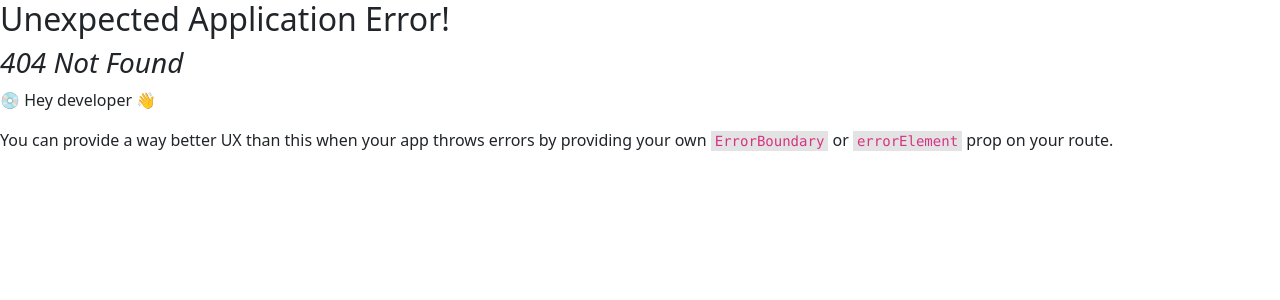
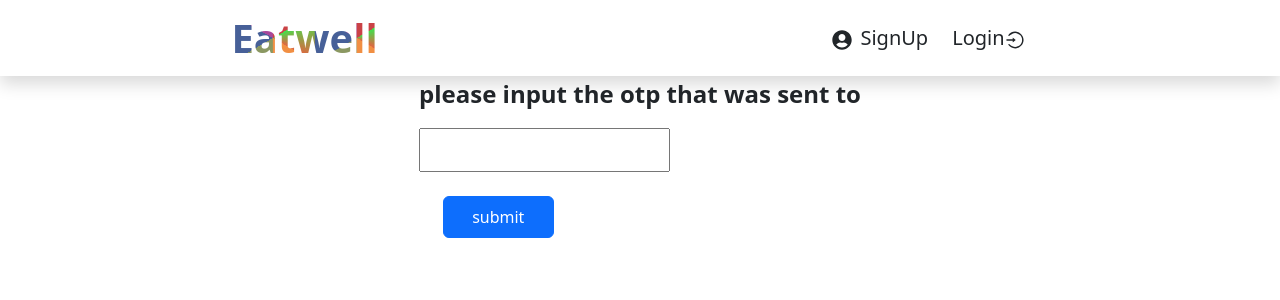
Before and after one commit to mekuzd/EatWell-React.js, a React (Vite) app: page /otpverify in a window 1280 px wide. Before the commit this address had no page. Shown: the top 300 px of the page. Built offline with nearby package versions, Linux system fonts and the light colour scheme.

Commit message:
created verify otp componen , the contwxt to provide email to the verify otp route

```diff
--- /dev/null
+++ b/src/Provider/Context.jsx
@@ -0,0 +1,15 @@
+import React, { createContext, useState } from "react";
+
+export const Context = createContext(null);
+
+const ContextProvider = ({ children }) => {
+  const [email, setEmail] = useState("");
+
+  const initialState = {
+    email,
+    setEmail,
+  };
+
+  return <Context.Provider value={initialState}>{children}</Context.Provider>;
+};
+export default ContextProvider;
--- a/src/main.jsx
+++ b/src/main.jsx
@@ -3,13 +3,14 @@ import ReactDOM from "react-dom/client";
 import "./index.css";
 import "./App.css";
 import "bootstrap/dist/css/bootstrap.min.css";
-
 import { createBrowserRouter, RouterProvider } from "react-router-dom";
+import ContextProvider from "./Provider/Context";
 
 const App = React.lazy(() => import("./App"));
 const Signup = React.lazy(() => import("./pages/SignUp"));
 const Login = React.lazy(() => import("./pages/login"));
 const Forgotpassword = React.lazy(() => import("./pages/forgotpassword"));
+const OtpVerify = React.lazy(() => import("./pages/OtpVerify"));
 
 const router = createBrowserRouter([
   {
@@ -27,11 +28,18 @@ const router = createBrowserRouter([
     path: "/login",
     element: <Login />,
   },
+  {
+    path: "/otpverify",
+    element: <OtpVerify />,
+  },
 ]);
 ReactDOM.createRoot(document.getElementById("root")).render(
   <React.StrictMode>
-    <Suspense>
-      <RouterProvider router={router} />
-    </Suspense>
+    <ContextProvider>
+      {" "}
+      <Suspense>
+        <RouterProvider router={router} />
+      </Suspense>
+    </ContextProvider>
   </React.StrictMode>,
 );
--- /dev/null
+++ b/src/pages/OtpVerify.jsx
@@ -0,0 +1,23 @@
+import { useContext } from "react";
+import DefaultLayout from "../Layouts/DefaultLayouts";
+import { Context } from "../Provider/Context";
+
+const OtpVerify = () => {
+  const { email } = useContext(Context);
+  return (
+    <DefaultLayout>
+      <main className=" d-flex ">
+        <div className="m-auto">
+          <form action="">
+            <p className="fw-bold fs-4">
+              please input the otp that was sent to {email}
+            </p>
+            <input type="text" className="p-2" /> <br /> <br />
+            <button className="btn btn-primary mx-4 p-2 w-25"> submit</button>
+          </form>
+        </div>
+      </main>
+    </DefaultLayout>
+  );
+};
+export default OtpVerify;
--- a/src/pages/SignUp.jsx
+++ b/src/pages/SignUp.jsx
@@ -1,13 +1,15 @@
-import { useEffect, useRef, useState } from "react";
+import { useContext, useEffect, useRef, useState } from "react";
 import Alert from "../Components/Alert";
 import DefaultLayout from "../Layouts/DefaultLayouts";
-import { Link } from "react-router-dom";
+import { Link, useNavigate } from "react-router-dom";
 import httpClient from "../Services/httpClient";
+import { Context } from "../Provider/Context";
 
 const Signup = () => {
   const [alert, setalert] = useState(false);
   const [alertMessage, setalertMessage] = useState("");
-
+  const { setEmail } = useContext(Context);
+  const navigate = useNavigate();
   const state = useRef({
     firstname: "",
     lastname: "",
@@ -20,6 +22,8 @@ const Signup = () => {
       const response = await httpClient.post("/users/regUsers", state.current);
       setalert(true);
       setalertMessage(response.data.message);
+      setEmail(state.current.email);
+      navigate("/otpverify");
     } catch (error) {
       setalert(true);
       setalertMessage(error.response.data.message);
```
